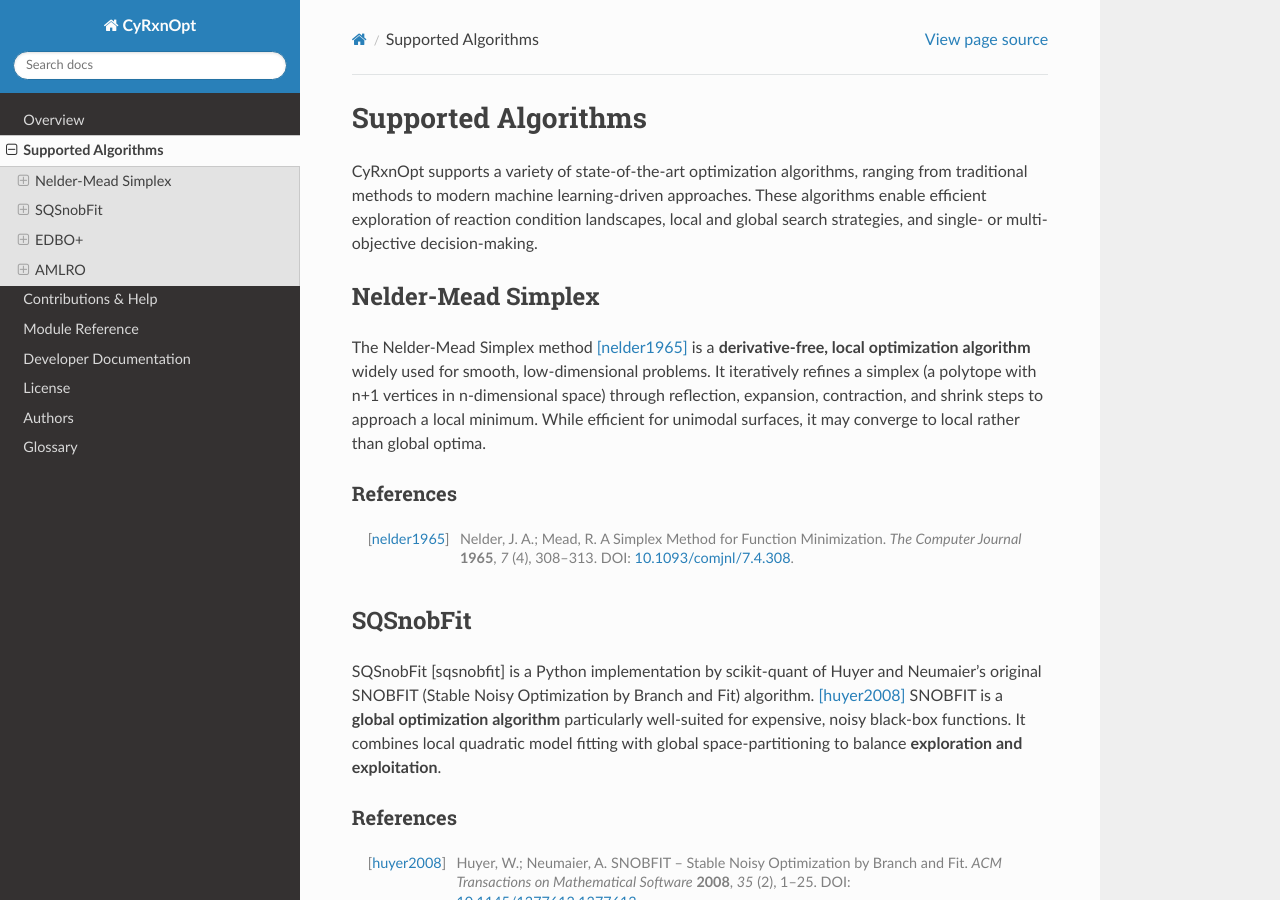
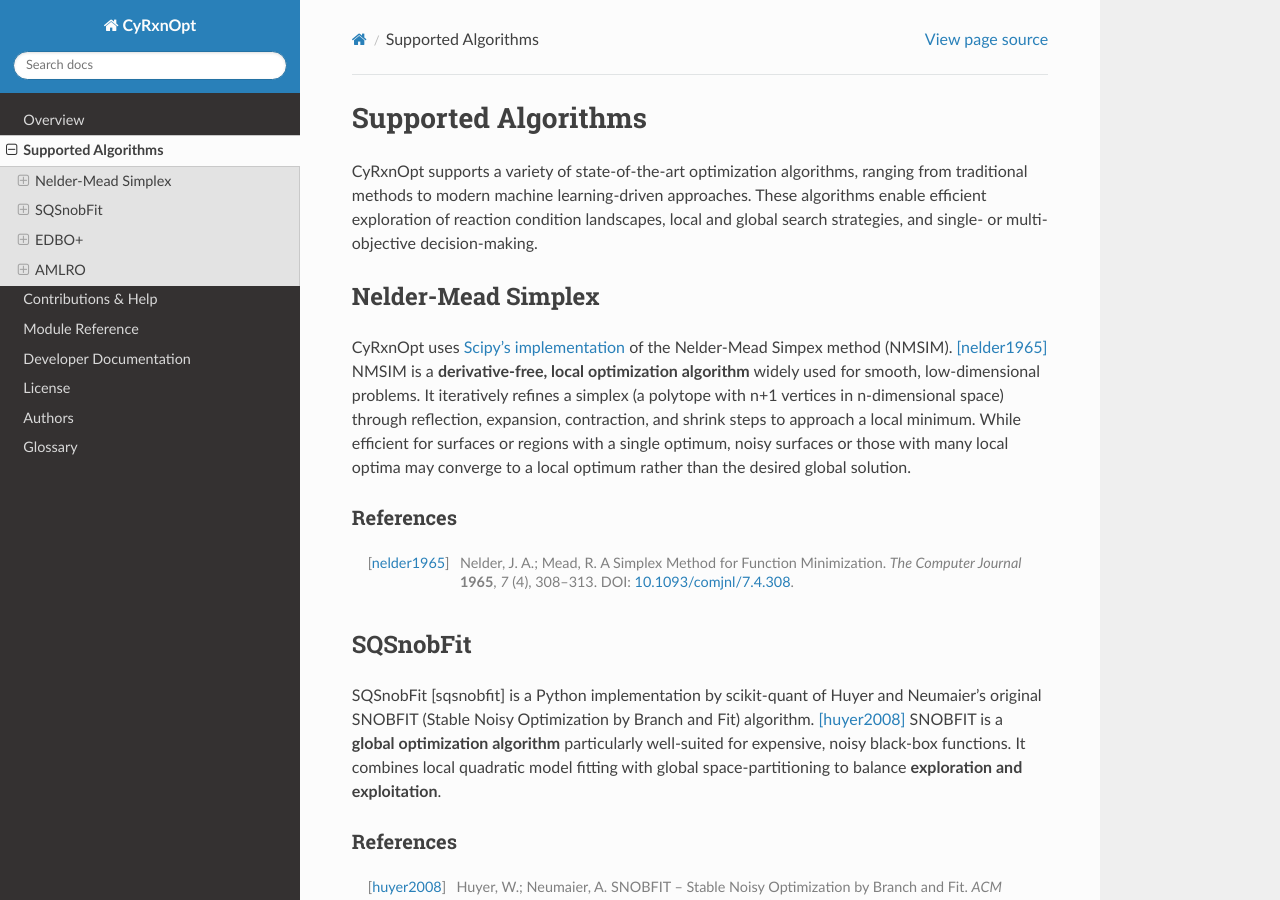
Before and after one commit to RxnRover/CyRxnOpt, a Sphinx documentation site: the page built from docs/source/supported_algorithms.rst, in a window 1280 px wide and 900 px high. Built offline with Sphinx 7.4.7 and the Read the Docs theme 3.1.0, drawn with Linux system fonts in a browser that asks for light colours.

Commit message:
Update Nelder-Mead description [no ci]

```diff
--- a/docs/source/supported_algorithms.rst
+++ b/docs/source/supported_algorithms.rst
@@ -11,12 +11,15 @@ and global search strategies, and single- or multi-objective decision-making.
 Nelder-Mead Simplex
 -------------------
 
-The Nelder-Mead Simplex method [nelder1965]_ is a **derivative-free, local
-optimization algorithm** widely used for smooth, low-dimensional problems. It
-iteratively refines a simplex (a polytope with n+1 vertices in n-dimensional
-space) through reflection, expansion, contraction, and shrink steps to approach
-a local minimum. While efficient for unimodal surfaces, it may converge to local
-rather than global optima.
+CyRxnOpt uses `Scipy's implementation
+<https://docs.scipy.org/doc/scipy/reference/optimize.minimize-neldermead.html>`__
+of the Nelder-Mead Simpex method (NMSIM). [nelder1965]_ NMSIM is a
+**derivative-free, local optimization algorithm** widely used for smooth,
+low-dimensional problems. It iteratively refines a simplex (a polytope with n+1
+vertices in n-dimensional space) through reflection, expansion, contraction, and
+shrink steps to approach a local minimum. While efficient for surfaces or
+regions with a single optimum, noisy surfaces or those with many local optima
+may converge to a local optimum rather than the desired global solution.
 
 References
 ~~~~~~~~~~
```
